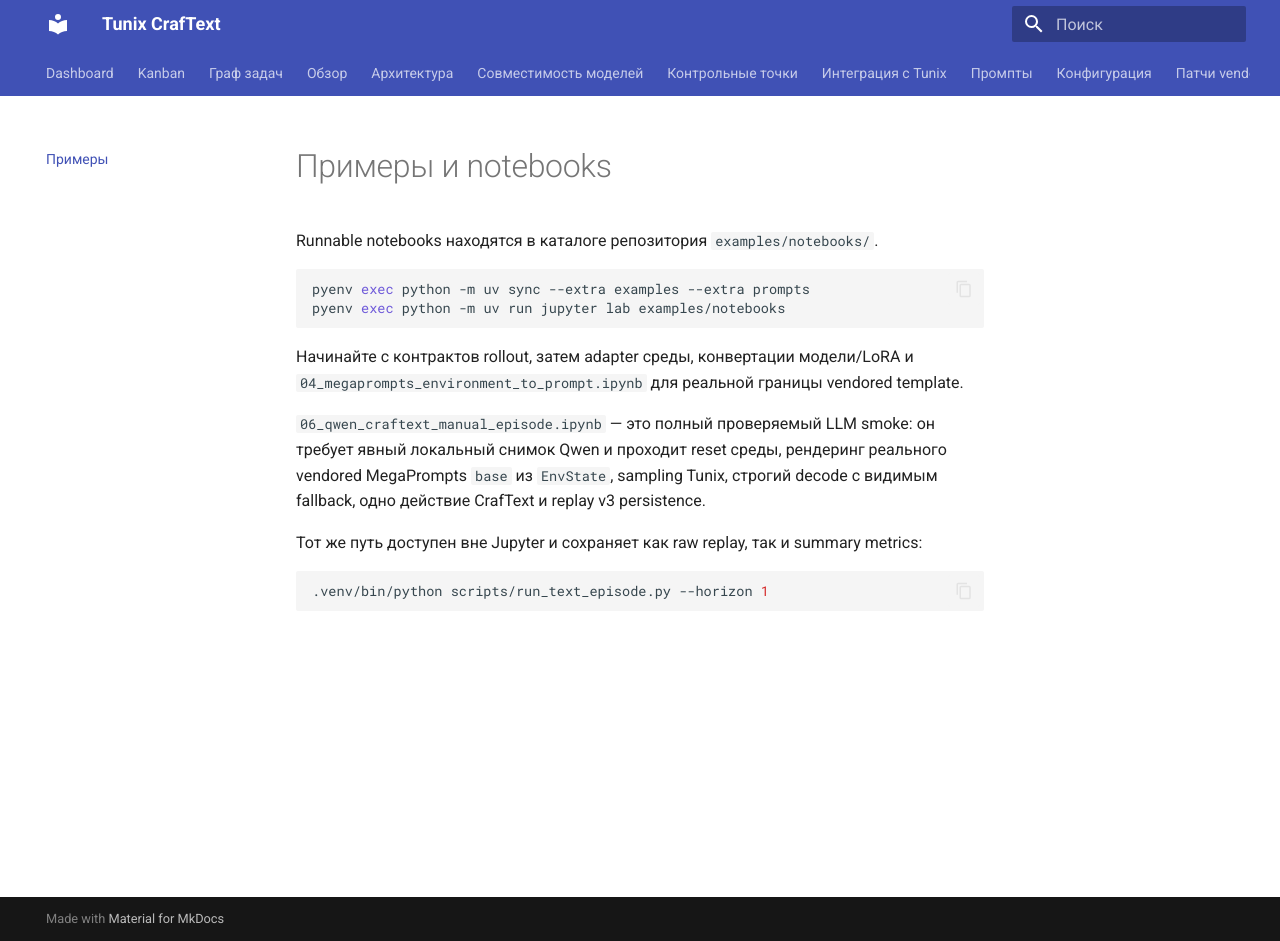
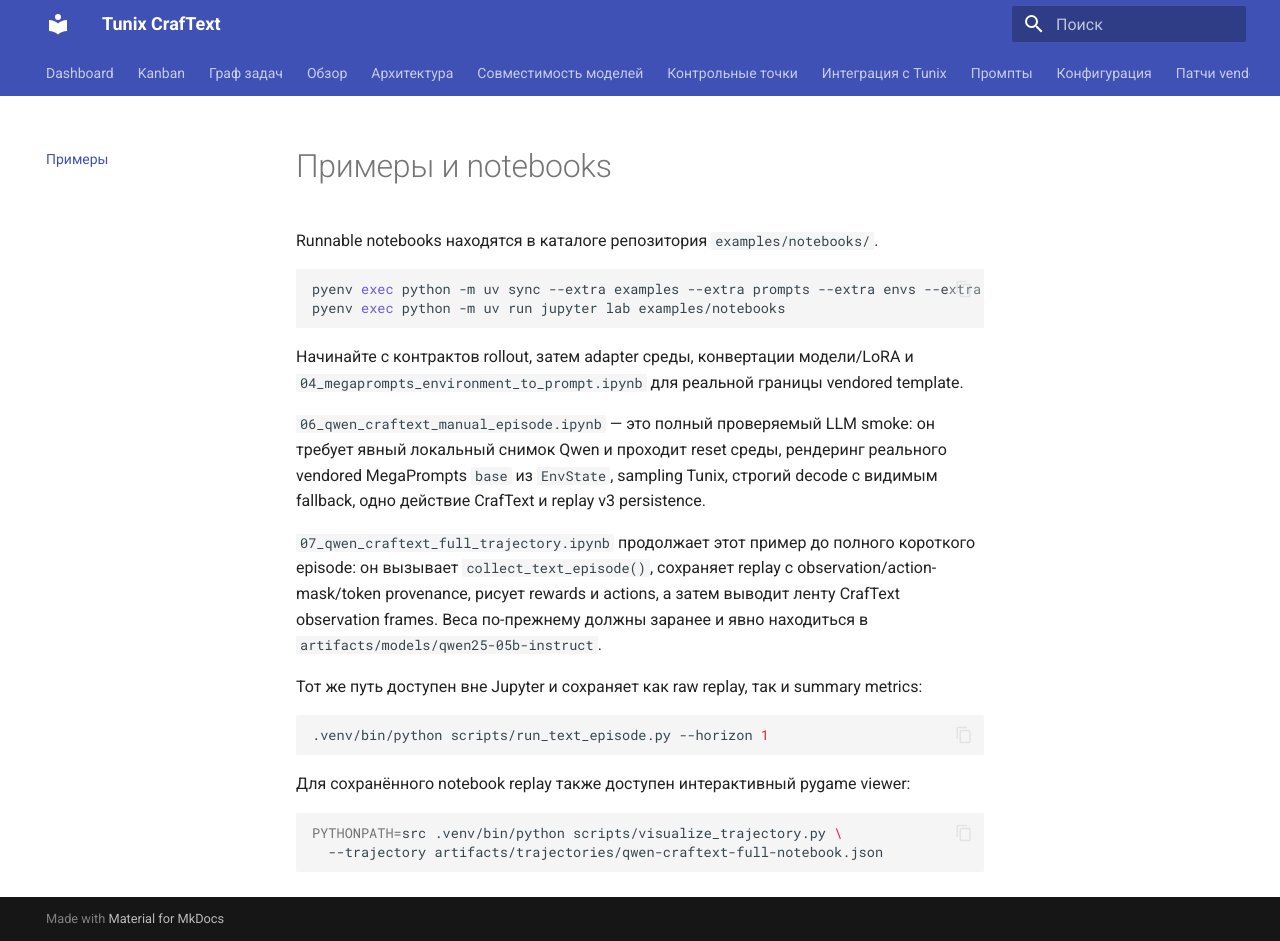
Before and after one commit to Lukashevskiy/tunix-agents, an MkDocs documentation site: the page built from docs/examples.md, in a window 1280 px wide and 941 px high. Built offline with MkDocs 1.6.1 and Material for MkDocs 9.7.7, drawn with Linux system fonts in a browser that asks for light colours.

Commit message:
docs: add full Qwen trajectory notebook

````diff
--- a/docs/examples.md
+++ b/docs/examples.md
@@ -3,7 +3,7 @@
 Runnable notebooks находятся в каталоге репозитория `examples/notebooks/`.
 
 ```bash
-pyenv exec python -m uv sync --extra examples --extra prompts
+pyenv exec python -m uv sync --extra examples --extra prompts --extra envs --extra tunix
 pyenv exec python -m uv run jupyter lab examples/notebooks
 ```
 
@@ -15,8 +15,20 @@ pyenv exec python -m uv run jupyter lab examples/notebooks
 `base` из `EnvState`, sampling Tunix, строгий decode с видимым fallback, одно действие CrafText и
 replay v3 persistence.
 
+`07_qwen_craftext_full_trajectory.ipynb` продолжает этот пример до полного короткого episode:
+он вызывает `collect_text_episode()`, сохраняет replay с observation/action-mask/token provenance,
+рисует rewards и actions, а затем выводит ленту CrafText observation frames. Веса по-прежнему
+должны заранее и явно находиться в `artifacts/models/qwen25-05b-instruct`.
+
 Тот же путь доступен вне Jupyter и сохраняет как raw replay, так и summary metrics:
 
 ```bash
 .venv/bin/python scripts/run_text_episode.py --horizon 1
 ```
+
+Для сохранённого notebook replay также доступен интерактивный pygame viewer:
+
+```bash
+PYTHONPATH=src .venv/bin/python scripts/visualize_trajectory.py \
+  --trajectory artifacts/trajectories/qwen-craftext-full-notebook.json
+```
--- a/docs/project_status.json
+++ b/docs/project_status.json
@@ -43,7 +43,7 @@
     {
       "name": "Runnable examples",
       "status": "ready",
-      "description": "Шесть самостоятельных notebooks показывают trajectory contract, CrafText adapter, model/LoRA interoperability, MegaPrompts boundary и полный ручной Qwen→CrafText episode."
+      "description": "Семь самостоятельных notebooks показывают trajectory contract, CrafText adapter, model/LoRA interoperability, MegaPrompts boundary, ручной Qwen→CrafText episode и полный Qwen-driven replay с inline visualisation rewards/actions/observations."
     },
     {
       "name": "Prompt assembly boundary",
--- a/pyproject.toml
+++ b/pyproject.toml
@@ -25,7 +25,7 @@ lora = ["qwix==0.1.7"]
 loop = ["clu==0.0.12"]
 envs = ["craftext", "caged-craftext", "craftax>=1.4.3", "gymnasium>=0.29.1"]
 interop = ["safetensors>=0.4.5"]
-examples = ["jupyterlab>=4.0"]
+examples = ["jupyterlab>=4.0", "matplotlib>=3.8"]
 prompts = ["megaprompt"]
 dev = ["pytest>=8.3", "pytest-benchmark>=5.1", "ruff>=0.6", "mypy>=1.11", "types-PyYAML>=6.0", "flashbax==0.1.3"]
 docs = ["mkdocs-material>=9.5", "sphinx>=7.3", "sphinx-autodoc-typehints>=2.1"]
````
Also changed, not shown: examples/README.md (+1 -0 lines), 3 other files.
